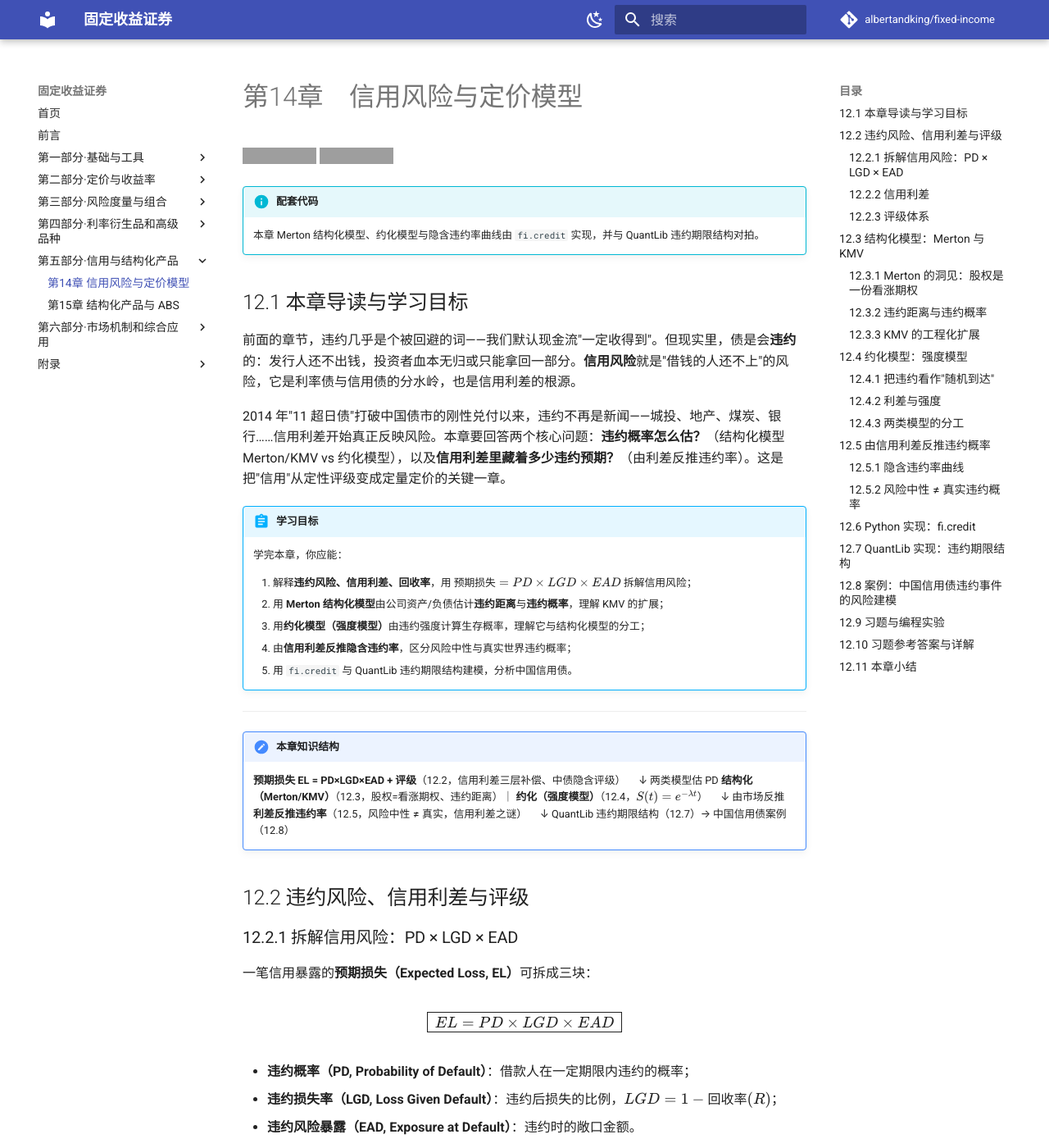
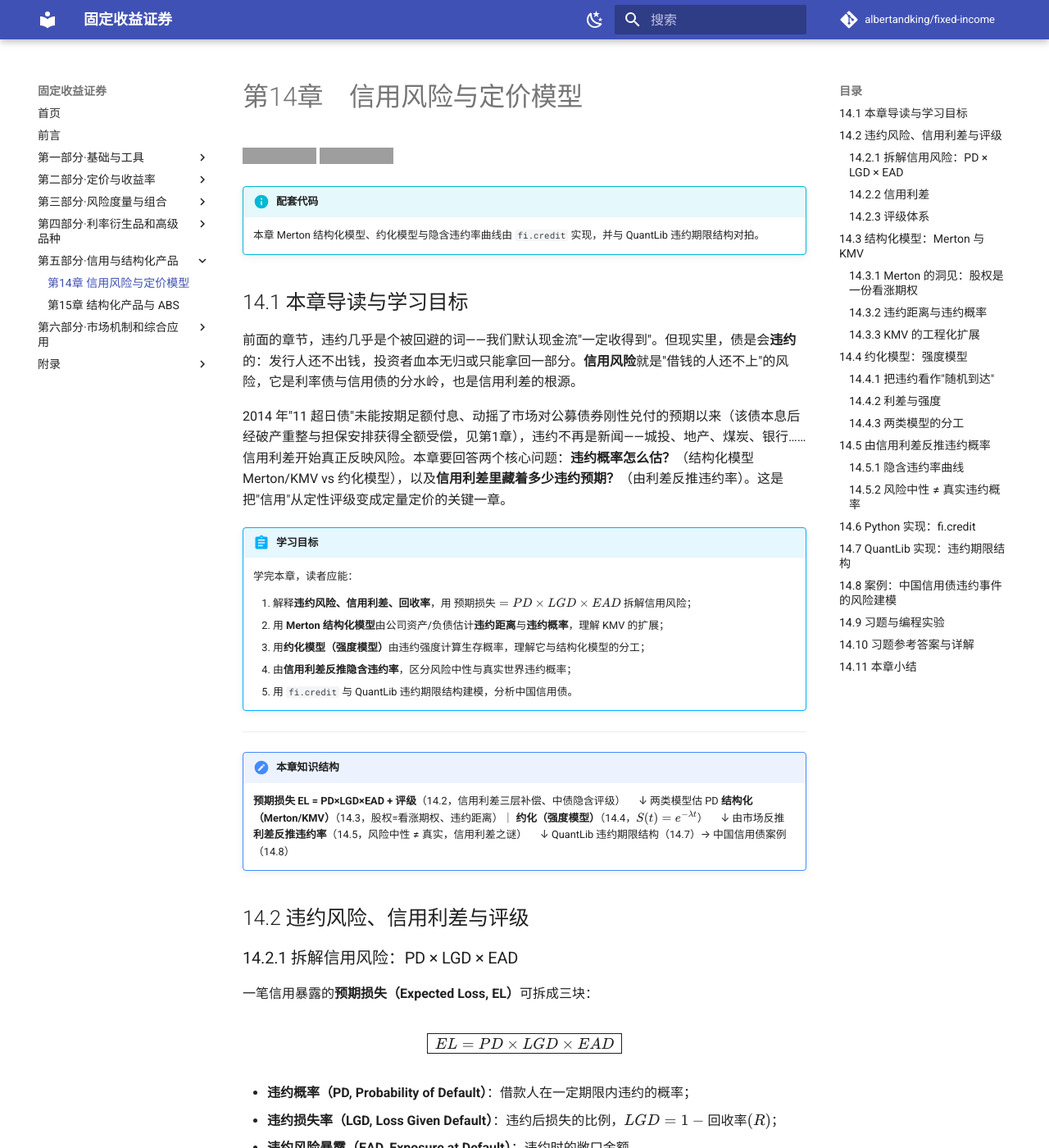
Before and after one commit to albertandking/fixed-income, an MkDocs documentation site: the page built from book/part5/14-credit-risk.md, in a window 1280 px wide and 1400 px high. Shown: the whole window at 82% size. Built offline with MkDocs 1.6.1 and Material for MkDocs 9.7.7, drawn with Linux system fonts in a browser that asks for light colours; comment, search, counter and statistics services are not loaded; some of the changed text lies outside the part shown; grey boxes are pictures that could not be loaded.

Commit message:
第14-15章：修正重排遗漏的节号与例号(12.x/13.x→14.x/15.x)，11超日债表述与第1章口径一致；同步notebook

````diff
--- a/book/part5/14-credit-risk.md
+++ b/book/part5/14-credit-risk.md
@@ -5,14 +5,14 @@
 !!! info "配套代码"
     本章 Merton 结构化模型、约化模型与隐含违约率曲线由 `fi.credit` 实现，并与 QuantLib 违约期限结构对拍。
 
-## 12.1 本章导读与学习目标
+## 14.1 本章导读与学习目标
 
 前面的章节，违约几乎是个被回避的词——我们默认现金流"一定收得到"。但现实里，债是会**违约**的：发行人还不出钱，投资者血本无归或只能拿回一部分。**信用风险**就是"借钱的人还不上"的风险，它是利率债与信用债的分水岭，也是信用利差的根源。
 
-2014 年"11 超日债"打破中国债市的刚性兑付以来，违约不再是新闻——城投、地产、煤炭、银行……信用利差开始真正反映风险。本章要回答两个核心问题：**违约概率怎么估？**（结构化模型 Merton/KMV vs 约化模型），以及**信用利差里藏着多少违约预期？**（由利差反推违约率）。这是把"信用"从定性评级变成定量定价的关键一章。
+2014 年"11 超日债"未能按期足额付息、动摇了市场对公募债券刚性兑付的预期以来（该债本息后经破产重整与担保安排获得全额受偿，见第1章），违约不再是新闻——城投、地产、煤炭、银行……信用利差开始真正反映风险。本章要回答两个核心问题：**违约概率怎么估？**（结构化模型 Merton/KMV vs 约化模型），以及**信用利差里藏着多少违约预期？**（由利差反推违约率）。这是把"信用"从定性评级变成定量定价的关键一章。
 
 !!! abstract "学习目标"
-    学完本章，你应能：
+    学完本章，读者应能：
 
     1. 解释**违约风险、信用利差、回收率**，用 $\text{预期损失}=PD\times LGD\times EAD$ 拆解信用风险；
     2. 用 **Merton 结构化模型**由公司资产/负债估计**违约距离**与**违约概率**，理解 KMV 的扩展；
@@ -23,17 +23,17 @@
 ---
 
 !!! note "本章知识结构"
-    **预期损失 EL = PD×LGD×EAD + 评级**（12.2，信用利差三层补偿、中债隐含评级）
+    **预期损失 EL = PD×LGD×EAD + 评级**（14.2，信用利差三层补偿、中债隐含评级）
     　↓ 两类模型估 PD
-    **结构化（Merton/KMV）**（12.3，股权=看涨期权、违约距离）｜ **约化（强度模型）**（12.4，$S(t)=e^{-\lambda t}$）
+    **结构化（Merton/KMV）**（14.3，股权=看涨期权、违约距离）｜ **约化（强度模型）**（14.4，$S(t)=e^{-\lambda t}$）
     　↓ 由市场反推
-    **利差反推违约率**（12.5，风险中性 ≠ 真实，信用利差之谜）
+    **利差反推违约率**（14.5，风险中性 ≠ 真实，信用利差之谜）
     　↓
-    QuantLib 违约期限结构（12.7）→ 中国信用债案例（12.8）
+    QuantLib 违约期限结构（14.7）→ 中国信用债案例（14.8）
 
-## 12.2 违约风险、信用利差与评级
+## 14.2 违约风险、信用利差与评级
 
-### 12.2.1 拆解信用风险：PD × LGD × EAD
+### 14.2.1 拆解信用风险：PD × LGD × EAD
 
 一笔信用暴露的**预期损失（Expected Loss, EL）**可拆成三块：
 
@@ -45,25 +45,25 @@ $$\boxed{\;EL = PD \times LGD \times EAD\;}$$
 
 这是巴塞尔资本框架与一切信用定价的基石。本章重点是**估 PD**，并把它与**回收率**一起，翻译成信用利差。
 
-### 12.2.2 信用利差
+### 14.2.2 信用利差
 
 **信用利差**是信用债收益率高出同期限无风险利率的部分。它补偿三类东西：**预期违约损失**、**风险溢价**（投资者对不确定性要额外回报）、**流动性溢价**（信用债不如国债好卖）。后面会看到，由利差直接反推的违约率（风险中性）通常**高于**真实违约率——差额正是风险与流动性溢价。
 
-一种常见的误读，是把信用利差等同于"违约的赔率"——即认为利差仅由市场预期的违约概率所决定。这一理解只覆盖了利差的一部分。信用利差实由三层补偿叠加而成：**第一层**是预期违约损失，即"违约概率 × 违约损失率"的精算期望，这是利差中唯一能由历史违约数据解释的部分。**第二层**是风险溢价——违约并非平稳发生的随机事件，它往往在经济衰退时集中爆发，而衰退恰是投资者资金最为紧张的时点；因此，投资者会为承担"最坏时点的不确定性"额外索取补偿，即便长期平均违约损失并不高。**第三层**是流动性溢价——信用债的可变现性远低于国债，急需资金时可能不得不折价出售，这份"难以及时变现的风险"同样需要计价。值得注意的是，对高评级债而言，真正的预期违约损失往往只占利差的**一小部分**，其余主要来自后两层补偿——这便为 12.5 节"信用利差之谜"埋下了伏笔。由此可见，"利差走阔"未必意味着"市场预期违约临近"：许多情形下，走阔反映的是风险厌恶上升与流动性紧张，而非违约预期本身的变化。
+一种常见的误读，是把信用利差等同于"违约的赔率"——即认为利差仅由市场预期的违约概率所决定。这一理解只覆盖了利差的一部分。信用利差实由三层补偿叠加而成：**第一层**是预期违约损失，即"违约概率 × 违约损失率"的精算期望，这是利差中唯一能由历史违约数据解释的部分。**第二层**是风险溢价——违约并非平稳发生的随机事件，它往往在经济衰退时集中爆发，而衰退恰是投资者资金最为紧张的时点；因此，投资者会为承担"最坏时点的不确定性"额外索取补偿，即便长期平均违约损失并不高。**第三层**是流动性溢价——信用债的可变现性远低于国债，急需资金时可能不得不折价出售，这份"难以及时变现的风险"同样需要计价。值得注意的是，对高评级债而言，真正的预期违约损失往往只占利差的**一小部分**，其余主要来自后两层补偿——这便为 14.5 节"信用利差之谜"埋下了伏笔。由此可见，"利差走阔"未必意味着"市场预期违约临近"：许多情形下，走阔反映的是风险厌恶上升与流动性紧张，而非违约预期本身的变化。
 
-### 12.2.3 评级体系
+### 14.2.3 评级体系
 
 - **外部评级**：由评级机构（中诚信、联合、大公等）给出 AAA/AA/A… 等级；
 - **中债隐含评级**：中债登根据市场价格反推的"市场认可的信用等级"，往往比外部评级更灵敏——当一只 AAA 债的中债隐含评级被下调，常是风险的早期信号。
 
 !!! note "中国信用债：从刚兑信仰到风险分化"
-    2014 年"11 超日债"打破公募刚兑前，中国信用债几乎"零违约"，利差主要反映流动性而非信用。此后，**2016 年东北特钢、2018 年民企违约潮、2020 年永煤（永城煤电）超预期违约、2021 年地产信用风险**接连冲击市场，信用利差开始真正分化——尤其永煤事件动摇了"国企信仰"，引发利差重定价。理解信用风险定价，正是为了读懂这种分化。
+    2014 年"11 超日债"未按期付息、动摇公募债刚性兑付预期之前，中国信用债几乎"零违约"，利差主要反映流动性而非信用。此后，**2016 年东北特钢、2018 年民企违约潮、2020 年永煤（永城煤电）超预期违约、2021 年地产信用风险**接连冲击市场，信用利差开始真正分化——尤其永煤事件动摇了"国企信仰"，引发利差重定价。理解信用风险定价，正是为了读懂这种分化。
 
 ---
 
-## 12.3 结构化模型：Merton 与 KMV
+## 14.3 结构化模型：Merton 与 KMV
 
-### 12.3.1 Merton 的洞见：股权是一份看涨期权
+### 14.3.1 Merton 的洞见：股权是一份看涨期权
 
 Merton（1974）的关键贡献，是把公司**资本结构**与**期权**联系起来。设公司资产价值 $V$ 服从几何布朗运动，负债是一笔到期 $T$、面值 $D$ 的零息债。到期时：
 
@@ -74,7 +74,7 @@ Merton（1974）的关键贡献，是把公司**资本结构**与**期权**联
 
 这一洞见的关键之处，在于它把会计中"资产 = 负债 + 所有者权益"这一静态恒等式，转译为期权定价的动态语言，而其枢纽正是**股东的有限责任**。当公司经营良好、资产远超负债时，股东可取得全部剩余，收益上不封顶；而一旦资产跌破负债、资不抵债，股东也只以有限责任为限承担损失，亏损被锁定在已投入的股本之内，不会进一步扩大。这种"收益无上限、亏损有下限"的损益结构，与买入一份看涨期权完全一致：行权价为负债 $D$，标的为公司资产 $V$。沿此思路，Merton 进一步刻画了整个公司资本结构：股东持有看涨期权，则**债权人相当于卖出了一份看跌期权**——平时收取固定利息（相当于权利金），而一旦公司陷入违约（资产跌破负债），便须被动承接缩水的资产并承担损失。由此，"公司是否会违约"这一原本需依赖基本面研究与管理层访谈才能判断的定性问题，被转化为"这份看涨期权是否会到期作废"的**可计算**问题——只要给定资产价值、资产波动率与负债水平，违约概率即可由 Black-Scholes 的同一套公式求得。这正是结构化模型的巧妙之处：**它使违约第一次拥有了定价公式。**
 
-### 12.3.2 违约距离与违约概率
+### 14.3.2 违约距离与违约概率
 
 由 Black-Scholes 框架，**违约概率（风险中性）**为：
 
@@ -82,7 +82,7 @@ $$PD = N(-d_2),\qquad d_2=\frac{\ln(V/D)+(r-\tfrac12\sigma_V^2)T}{\sigma_V\sqrt
 
 其中 $d_2$ 就是**违约距离（Distance to Default, DD）**——衡量"资产价值离违约点有几个标准差"。DD 越大、PD 越小。
 
-!!! example "例12.1：Merton 模型估违约概率"
+!!! example "例14.1：Merton 模型估违约概率"
     负债 $D=100$、资产波动率 $\sigma_V=25\%$、$r=3\%$、$T=1$ 年。不同资产价值（即不同杠杆）下：
 
     | 资产 $V$ | 杠杆 $D/V$ | 违约距离 DD | 违约概率 PD | Merton 利差 |
@@ -98,15 +98,15 @@ $$PD = N(-d_2),\qquad d_2=\frac{\ln(V/D)+(r-\tfrac12\sigma_V^2)T}{\sigma_V\sqrt
   <figcaption>图14-1　杠杆越高，违约概率与 Merton 信用利差越大——结构化模型把信用风险与资本结构挂钩</figcaption>
 </figure>
 
-### 12.3.3 KMV 的工程化扩展
+### 14.3.3 KMV 的工程化扩展
 
 穆迪 **KMV** 模型把 Merton 落地为可用工具：用**违约点（default point）= 短期负债 + 0.5 × 长期负债**（经验值，因为公司在资产跌破全部负债前就会违约），算出违约距离后，再用**历史违约数据库**把 DD 经验地映射成**预期违约频率（EDF, Expected Default Frequency）**，而非依赖正态分布假设。这让结构化模型在实务中更稳健。
 
 ---
 
-## 12.4 约化模型：强度模型
+## 14.4 约化模型：强度模型
 
-### 12.4.1 把违约看作"随机到达"
+### 14.4.1 把违约看作"随机到达"
 
 结构化模型从公司基本面出发，但需要资产价值/波动率（不可直接观测）。**约化模型（reduced-form）**换个视角：不问"为什么违约"，只把违约看作一个由**违约强度（hazard rate）$\lambda$** 驱动的随机事件（如同放射性衰变的泊松到达）。
 
@@ -114,7 +114,7 @@ $$PD = N(-d_2),\qquad d_2=\frac{\ln(V/D)+(r-\tfrac12\sigma_V^2)T}{\sigma_V\sqrt
 
 $$S(t)=e^{-\lambda t},\qquad PD(t)=1-e^{-\lambda t}$$
 
-### 12.4.2 利差与强度
+### 14.4.2 利差与强度
 
 约化模型的好处是直接连接市场价格：在风险中性下，信用利差近似等于"强度 × 违约损失率"：
 
@@ -122,7 +122,7 @@ $$\boxed{\;s \approx \lambda\,(1-R)\;}\quad\Longrightarrow\quad \lambda \approx
 
 这让我们能**直接从市场利差反推违约强度**（Jarrow-Turnbull 模型的核心）。
 
-!!! example "例12.2：约化模型由利差求违约概率"
+!!! example "例14.2：约化模型由利差求违约概率"
     信用利差 $s=200$ bp、回收率 $R=40\%$。违约强度 $\lambda=\dfrac{0.02}{1-0.4}=3.333\%$。则：
 
     | 期限 | 生存概率 | 累计违约概率 |
@@ -131,7 +131,7 @@ $$\boxed{\;s \approx \lambda\,(1-R)\;}\quad\Longrightarrow\quad \lambda \approx
     | 3 年 | 90.48% | 9.52% |
     | 5 年 | 84.65% | 15.35% |
 
-### 12.4.3 两类模型的分工
+### 14.4.3 两类模型的分工
 
 !!! tip "结构化 vs 约化：用哪个？"
     | | 结构化（Merton/KMV） | 约化（强度模型） |
@@ -145,13 +145,13 @@ $$\boxed{\;s \approx \lambda\,(1-R)\;}\quad\Longrightarrow\quad \lambda \approx
 
 ---
 
-## 12.5 由信用利差反推违约概率
+## 14.5 由信用利差反推违约概率
 
-### 12.5.1 隐含违约率曲线
+### 14.5.1 隐含违约率曲线
 
 给定一条**信用利差期限结构**（各期限的利差），用 $\lambda = s/(1-R)$ 可逐期推出**隐含累计违约概率曲线**——市场对未来各期限违约的定价。
 
-!!! example "例12.3：由利差曲线 bootstrap 隐含违约率"
+!!! example "例14.3：由利差曲线 bootstrap 隐含违约率"
     某 AA 信用债的利差曲线与反推的累计违约概率（回收率 40%）：
 
     | 期限 | 利差 | 累计违约概率 |
@@ -161,29 +161,29 @@ $$\boxed{\;s \approx \lambda\,(1-R)\;}\quad\Longrightarrow\quad \lambda \approx
     | 5 年 | 150 bp | 11.75% |
     | 10 年 | 220 bp | 30.70% |
 
-### 12.5.2 风险中性 ≠ 真实违约概率
+### 14.5.2 风险中性 ≠ 真实违约概率
 
-!!! warning "误区：把利差反推的违约率当成"真实"违约率"
-    由利差反推的是**风险中性违约概率**，它通常**远高于历史真实违约率**——因为利差里还含**风险溢价**和**流动性溢价**。这就是著名的**"信用利差之谜（credit spread puzzle）"**：高评级债的实际违约损失只能解释利差的一小部分，其余是投资者为承担不确定性与流动性而要的补偿。做信用分析时，务必分清"市场定价的违约率"与"你预期的真实违约率"——二者之差，正是相对价值的来源。
+!!! warning "误区：把利差反推的违约率当成“真实”违约率"
+    由利差反推的是**风险中性违约概率**，它通常**远高于历史真实违约率**——因为利差里还含**风险溢价**和**流动性溢价**。这就是著名的**"信用利差之谜（credit spread puzzle）"**：高评级债的实际违约损失只能解释利差的一小部分，其余是投资者为承担不确定性与流动性而要的补偿。做信用分析时，务必分清"市场定价的违约率"与"投资者预期的真实违约率"——二者之差，正是相对价值的来源。
 
 ---
 
-## 12.6 Python 实现：`fi.credit`
+## 14.6 Python 实现：`fi.credit`
 
 ```python
 from fi import credit as cr
 
-# Merton 结构化模型（例12.1）
+# Merton 结构化模型（例14.1）
 cr.merton_pd(asset_value=150, debt=100, asset_vol=0.25, r=0.03, t=1)
 # -> {'distance_to_default': 1.617, 'pd': 0.0530}
 cr.merton_credit_spread(150, 100, 0.25, 0.03, 1)            # ≈ 0.0051（51bp）
 
-# 约化模型（例12.2）
+# 约化模型（例14.2）
 lam = cr.hazard_from_spread(spread=0.02, recovery=0.4)      # 0.0333
 cr.survival_probability(lam, t=5)                          # 0.8465
 cr.default_probability(lam, t=5)                           # 0.1535
 
-# 由利差曲线反推隐含违约率曲线（例12.3）
+# 由利差曲线反推隐含违约率曲线（例14.3）
 cr.implied_default_curve([1, 3, 5, 10], [0.005, 0.011, 0.015, 0.022], recovery=0.4)
 ```
 
@@ -191,7 +191,7 @@ cr.implied_default_curve([1, 3, 5, 10], [0.005, 0.011, 0.015, 0.022], recovery=0
 
 ---
 
-## 12.7 QuantLib 实现：违约期限结构
+## 14.7 QuantLib 实现：违约期限结构
 
 QuantLib 用 `DefaultProbabilityTermStructure`（如 `FlatHazardRate`）表示违约强度，并能查询生存/违约概率，用于给风险债与 CDS 定价：
 
@@ -210,7 +210,7 @@ dpts.defaultProbability(d5)    # 0.1535
 
 ---
 
-## 12.8 案例：中国信用债违约事件的风险建模
+## 14.8 案例：中国信用债违约事件的风险建模
 
 配套 notebook 以中国信用债为背景演示：
 
@@ -223,7 +223,7 @@ dpts.defaultProbability(d5)    # 0.1535
 
 ---
 
-## 12.9 习题与编程实验
+## 14.9 习题与编程实验
 
 **概念题**
 
@@ -239,13 +239,13 @@ dpts.defaultProbability(d5)    # 0.1535
 
 **编程实验**
 
-7. 用 `fi.credit` 复现例12.1，并复现图14-1（违约概率/利差随杠杆 $D/V$ 的曲线）。
+7. 用 `fi.credit` 复现例14.1，并复现图14-1（违约概率/利差随杠杆 $D/V$ 的曲线）。
 8. 用 `fi.credit.implied_default_curve` 由一条利差曲线 bootstrap 隐含违约率曲线，并比较回收率 30%/40%/50% 对结果的影响。
-9. 用 QuantLib `FlatHazardRate` 验证例12.2，并尝试用 `PiecewiseFlatHazardRate` + CDS helper 由多个期限利差 bootstrap 分段强度曲线。
+9. 用 QuantLib `FlatHazardRate` 验证例14.2，并尝试用 `PiecewiseFlatHazardRate` + CDS helper 由多个期限利差 bootstrap 分段强度曲线。
 
 ---
 
-## 12.10 习题参考答案与详解
+## 14.10 习题参考答案与详解
 
 !!! tip "完整可运行解答 notebook"
     本节编程实验的**完整可运行代码**见 [`notebooks/solutions/ch14_solutions.ipynb`](https://colab.research.google.com/github/albertandking/fixed-income/blob/main/notebooks/solutions/ch14_solutions.ipynb)（点击徽章可在 Colab 直接运行）。
@@ -265,7 +265,7 @@ dpts.defaultProbability(d5)    # 0.1535
     实务互补：结构化做评分，约化做市场定价。
 
 !!! success "概念题 4"
-    由利差反推的是**风险中性违约率**，含**预期损失 + 风险溢价 + 流动性溢价**，故通常**高于历史真实违约率**（信用利差之谜）。**启示**：信用债相对价值分析要分清"市场定价的违约率（利差隐含）"与"你预期的真实违约率"——二者之差就是承担风险/流动性所获的补偿，也是 alpha 的来源；不能把利差全当成违约预期。
+    由利差反推的是**风险中性违约率**，含**预期损失 + 风险溢价 + 流动性溢价**，故通常**高于历史真实违约率**（信用利差之谜）。**启示**：信用债相对价值分析要分清"市场定价的违约率（利差隐含）"与"投资者预期的真实违约率"——二者之差就是承担风险/流动性所获的补偿，也是 alpha 的来源；不能把利差全当成违约预期。
 
 !!! success "计算题 5"
     Merton：$d_2=\frac{\ln(180/100)+(0.03-\tfrac12\times0.30^2)\times1}{0.30\sqrt1}$。用 `fi.credit.merton_pd(180,100,0.30,0.03,1)` 得 **违约距离 DD ≈ 1.909，违约概率 PD ≈ 2.81%**。资产对负债覆盖充分（1.8 倍）、PD 较低。
@@ -274,13 +274,13 @@ dpts.defaultProbability(d5)    # 0.1535
     违约强度 $\lambda=\dfrac{s}{1-R}=\dfrac{0.03}{1-0.30}=\mathbf{4.286\%}$。5 年累计违约概率 $=1-e^{-\lambda\times5}=1-e^{-0.2143}=\mathbf{19.29\%}$。（回收率越低、LGD 越大，同样利差反推出的强度越低——因为更高的 LGD 用更少的违约就能解释利差。）
 
 !!! success "编程实验 7–9（要点）"
-    - **实验 7**：`fi.credit` 复现例12.1（V=120/150/200 → PD 23.4/5.3/0.28%）；图14-1 中 PD 与利差随杠杆 D/V 凸性上升。
+    - **实验 7**：`fi.credit` 复现例14.1（V=120/150/200 → PD 23.4/5.3/0.28%）；图14-1 中 PD 与利差随杠杆 D/V 凸性上升。
     - **实验 8**：`implied_default_curve` 由利差曲线反推累计违约率；回收率越高（LGD 越小），同一利差反推的违约率越高（$\lambda=s/(1-R)$，分母越小、强度越大）。
-    - **实验 9**：QuantLib `FlatHazardRate` 验证例12.2（生存 96.72/90.48/84.65%）；`PiecewiseFlatHazardRate`+CDS helper 由多期限利差 bootstrap 分段强度曲线，与第5章利率曲线 bootstrap 同理。
+    - **实验 9**：QuantLib `FlatHazardRate` 验证例14.2（生存 96.72/90.48/84.65%）；`PiecewiseFlatHazardRate`+CDS helper 由多期限利差 bootstrap 分段强度曲线，与第5章利率曲线 bootstrap 同理。
 
 ---
 
-## 12.11 本章小结
+## 14.11 本章小结
 
 - 信用风险用 $EL=PD\times LGD\times EAD$ 拆解；**信用利差**补偿预期损失 + 风险溢价 + 流动性溢价。
 - **结构化模型（Merton/KMV）**：股权是公司资产的看涨期权，由资产/负债/波动率推**违约距离**与 **PD=N(−d₂)**；杠杆越高、PD 越大。
````
Also changed, not shown: book/part5/15-structured-products.md (+31 -31 lines), 4 other files.
